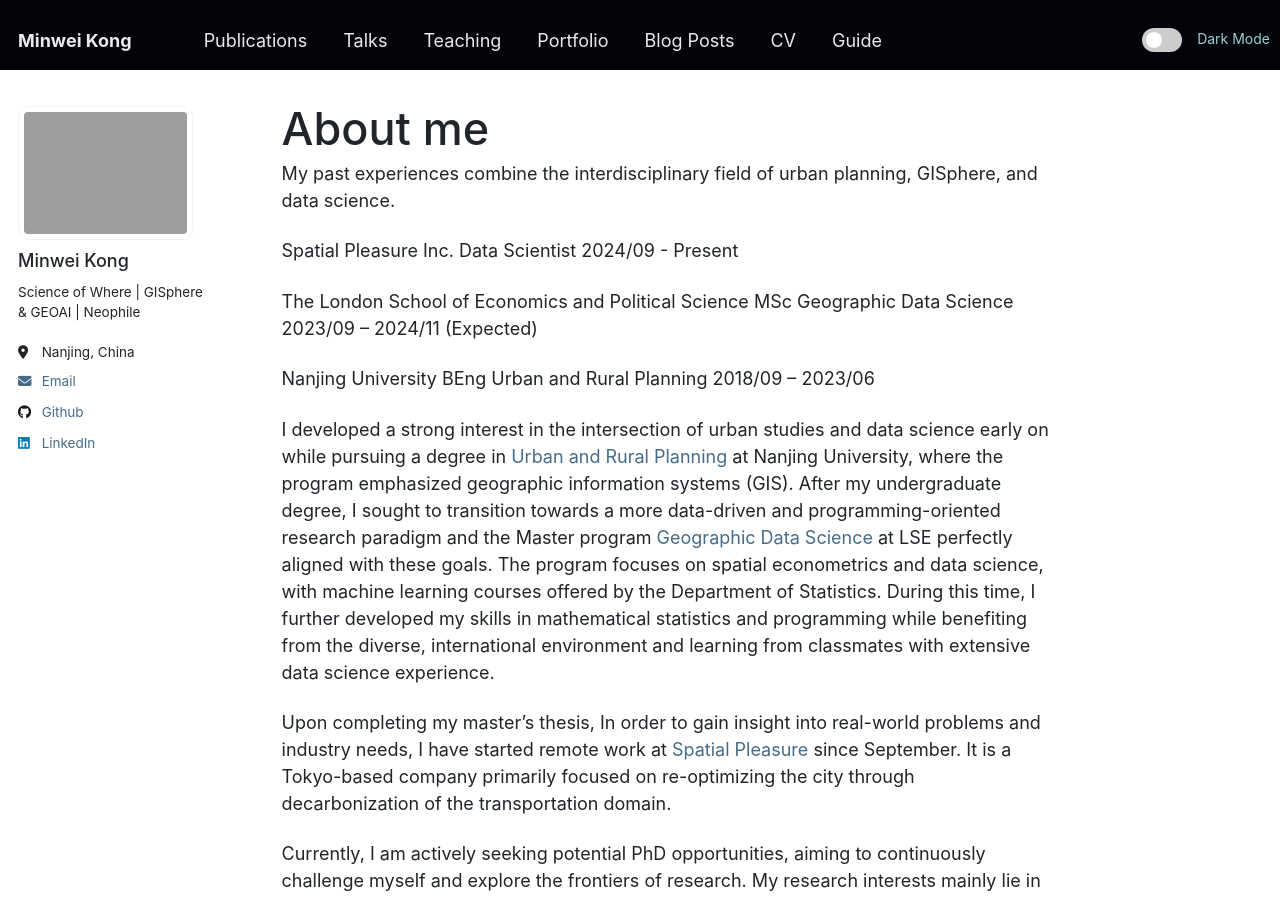
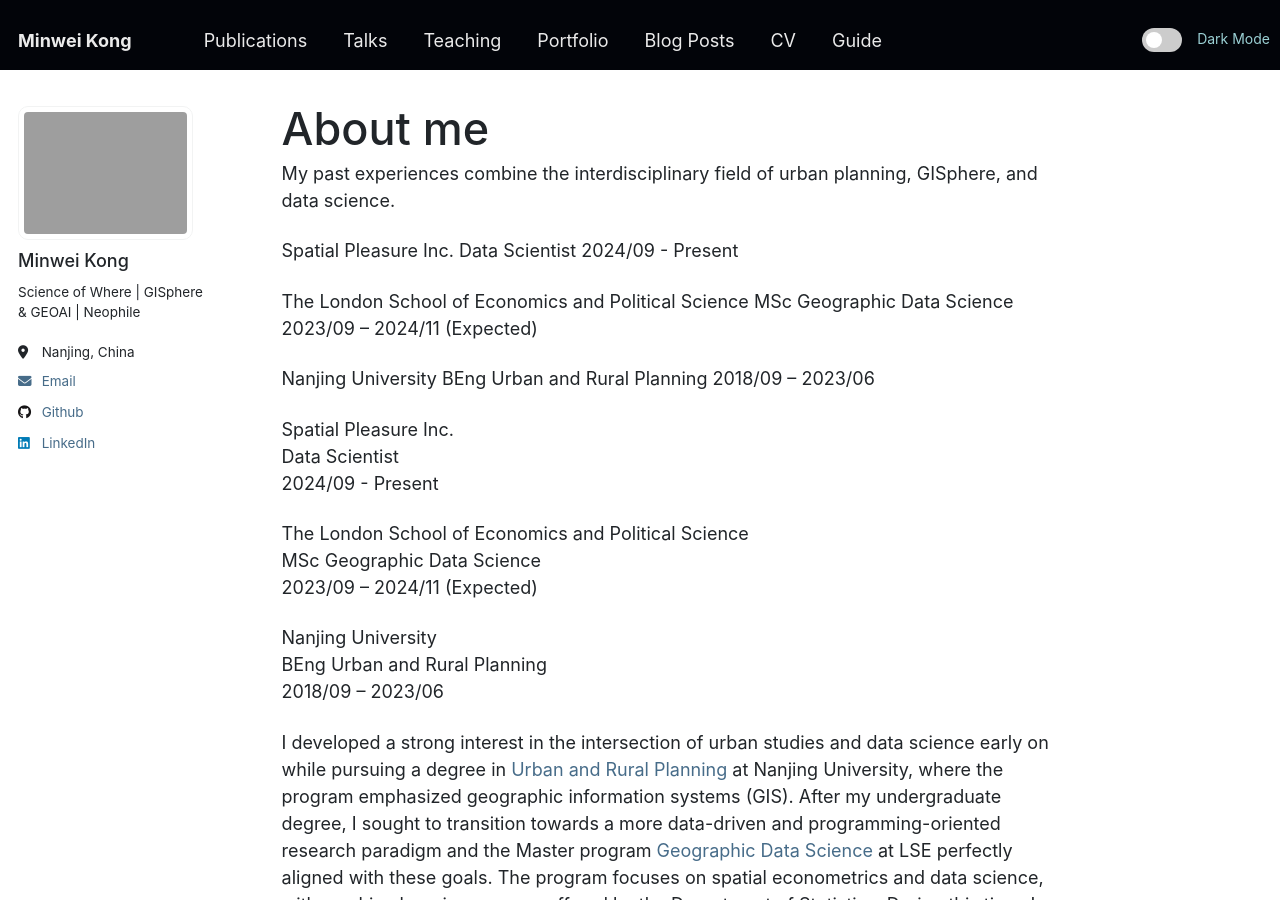
Before and after one commit to Minw913/minw913.github.io, a Jekyll site: the page built from _pages/about.md, in a window 1280 px wide and 900 px high. Built offline with Jekyll 4.4.1, drawn with Linux system fonts in a browser that asks for light colours; nearby versions of some CDN libraries.

Commit message:
update about me

```diff
--- a/_pages/about.md
+++ b/_pages/about.md
@@ -17,6 +17,18 @@
 
 Nanjing University
     BEng Urban and Rural Planning  2018/09 – 2023/06
+
+Spatial Pleasure Inc.
+Data Scientist
+2024/09 - Present
+
+The London School of Economics and Political Science
+MSc Geographic Data Science
+2023/09 – 2024/11 (Expected)
+
+Nanjing University
+BEng Urban and Rural Planning
+2018/09 – 2023/06
 
 I developed a strong interest in the intersection of urban studies and data science early on while pursuing a degree in [Urban and Rural Planning](https://arch.nju.edu.cn/) at Nanjing University, where the program emphasized geographic information systems (GIS). After my undergraduate degree, I sought to transition towards a more data-driven and programming-oriented research paradigm and the Master program [Geographic Data Science](https://www.lse.ac.uk/study-at-lse/graduate/msc-geographic-data-science) at LSE perfectly aligned with these goals. The program focuses on spatial econometrics and data science, with machine learning courses offered by the Department of Statistics. During this time, I further developed my skills in mathematical statistics and programming while benefiting from the diverse, international environment and learning from classmates with extensive data science experience.
 
```
